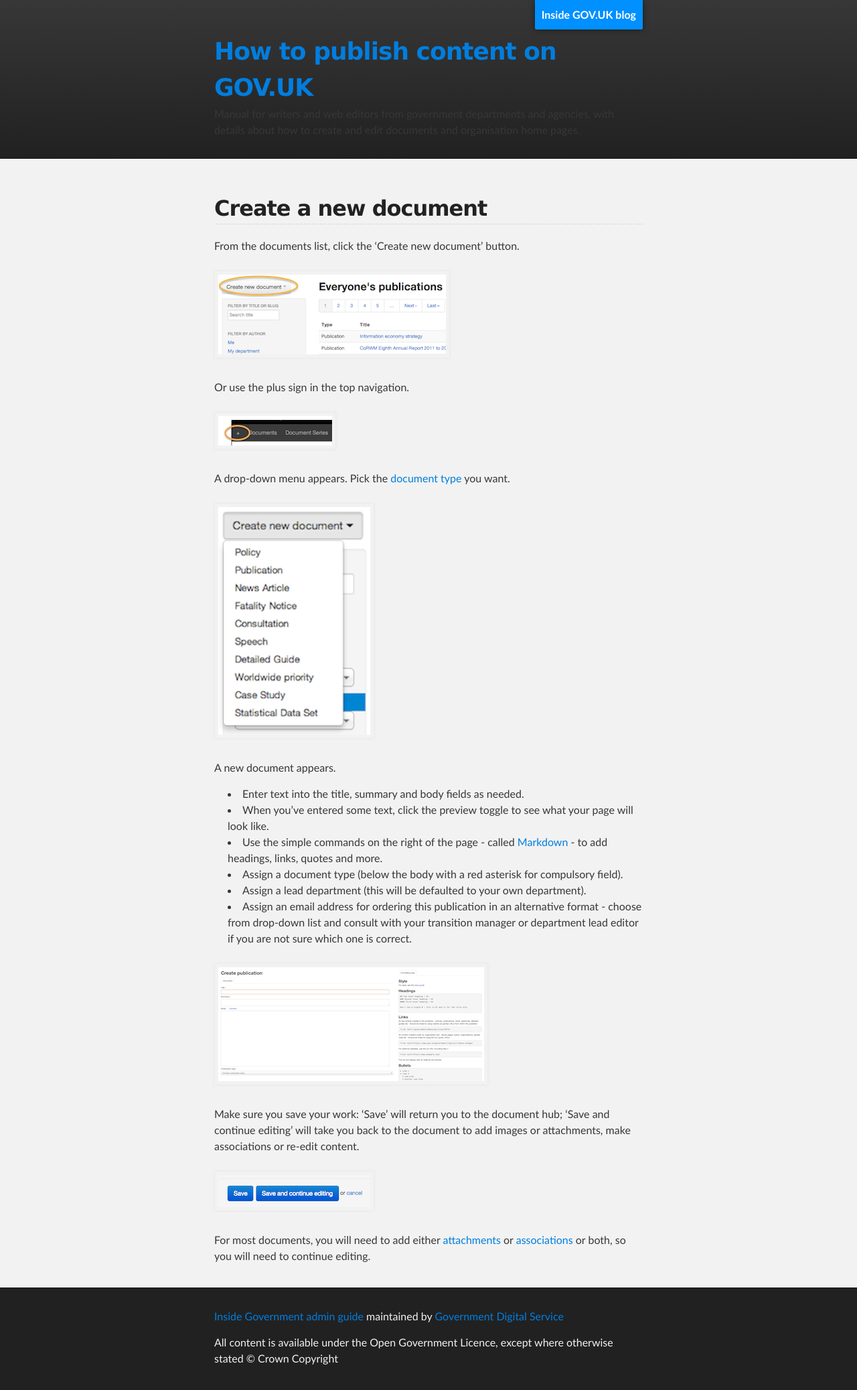
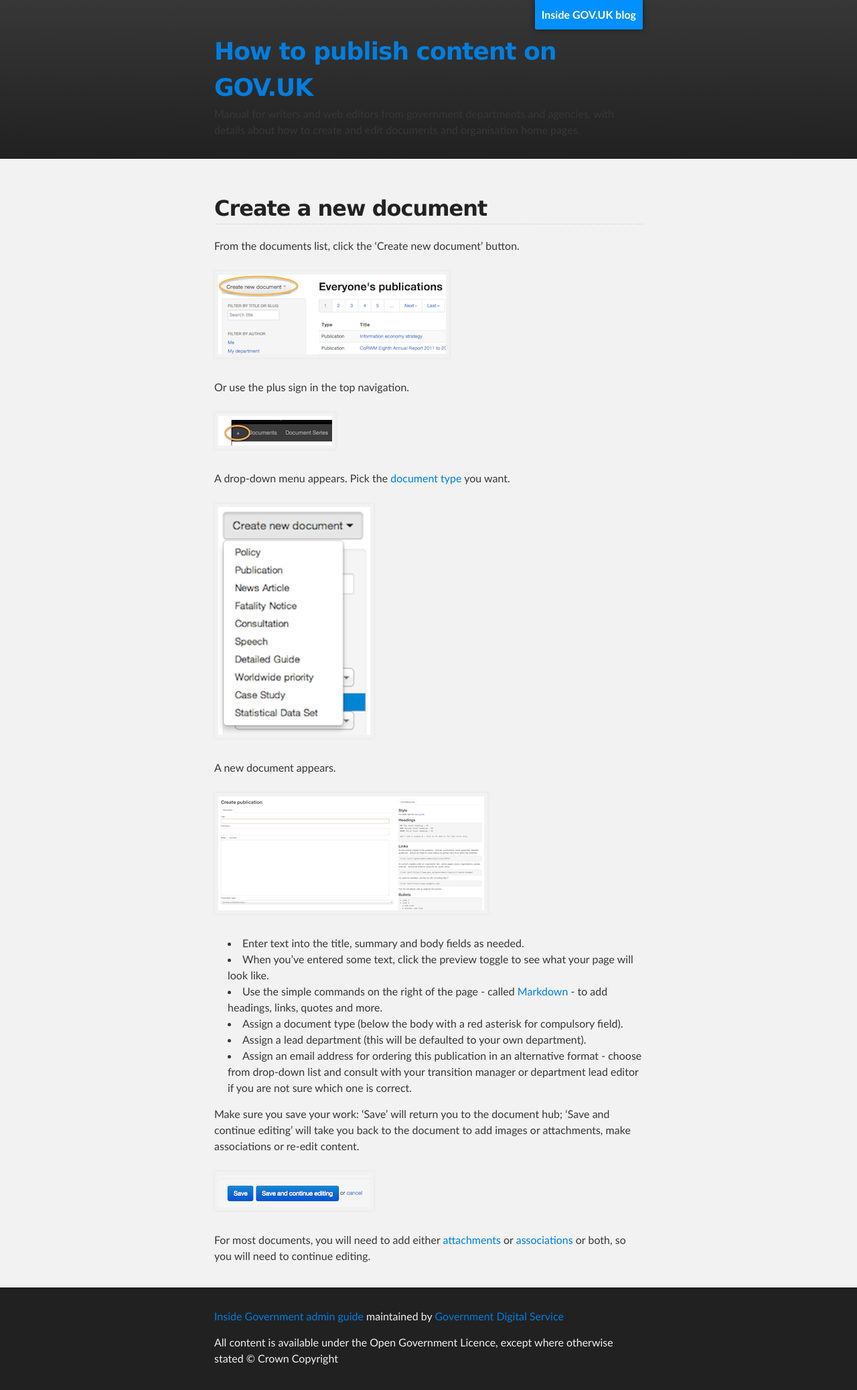
Before and after one commit to alphagov/inside-government-admin-guide, a Jekyll site: the page built from creating-documents/create-a-new-doc.md, in a window 1280 px wide. Shown: the whole page at 67% size. Built offline with Jekyll 4.4.1, drawn with Linux system fonts in a browser that asks for light colours.

Commit message:
Update create-a-new-doc.md

```diff
--- a/creating-documents/create-a-new-doc.md
+++ b/creating-documents/create-a-new-doc.md
@@ -19,6 +19,8 @@
 
 A new document appears.
 
+![Create new document 3](creating-a-new-doc-3.png)
+
 * Enter text into the title, summary and body fields as needed.
 * When you've entered some text, click the preview toggle to see what your page will look like.
 * Use the simple commands on the right of the page - called [Markdown](/inside-government-admin-guide/creating-documents/markdown.html) - to add headings, links, quotes and more.
@@ -26,8 +28,6 @@
 * Assign a lead department (this will be defaulted to your own department).
 * Assign an email address for ordering this publication in an alternative format - choose from drop-down list and consult with your transition manager or department lead editor if you are not sure which one is correct.
 
-![Create new document 3](creating-a-new-doc-3.png)
-
 Make sure you save your work: 'Save' will return you to the document hub; 'Save and continue editing' will take you back to the document to add images or attachments, make associations or re-edit content.
 
 ![Create new document 4](creating-a-new-doc-4.png)
```
